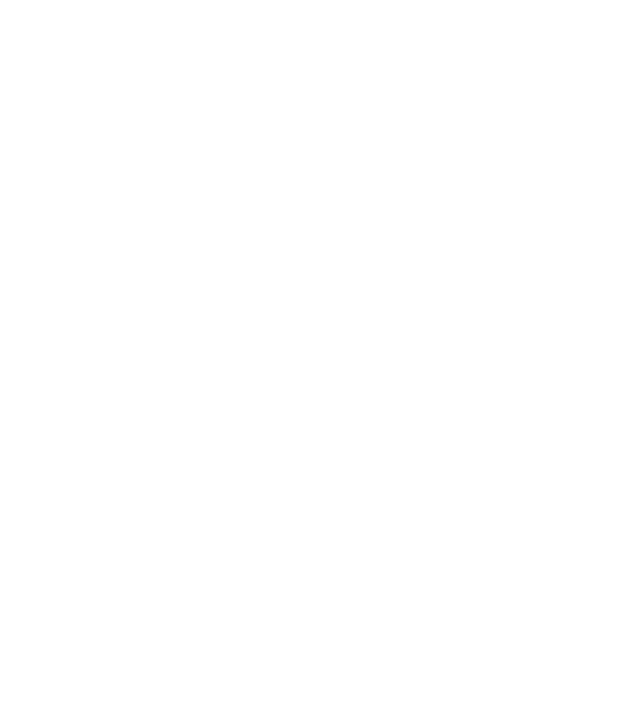
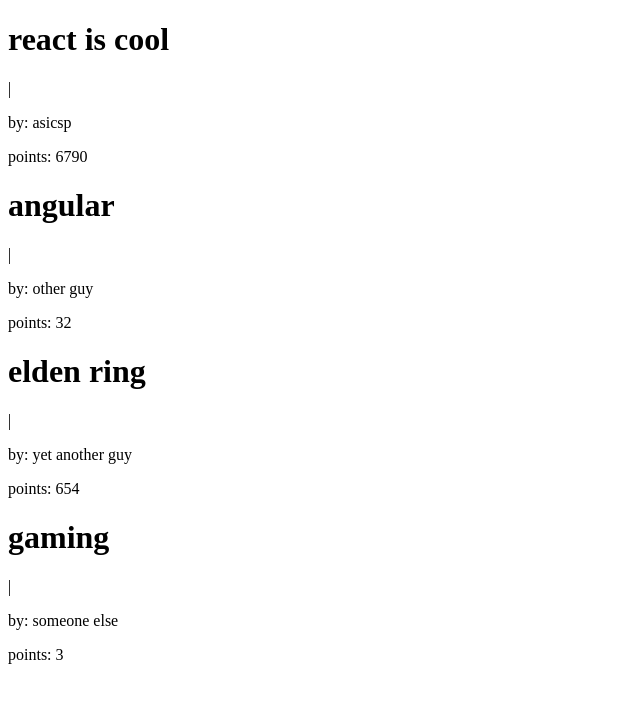
Before and after one commit to Vaishali096/HackerNews, a React (Vite) app in the folder React-HackerProject/: page / in a window 1280 px wide. Shown: the top 702 px of the page, without its empty margins (0-640 px from the left). Built offline with nearby package versions, Linux system fonts and the light colour scheme.

Commit message:
Spinner component added

```diff
--- a/React-HackerProject/package.json
+++ b/React-HackerProject/package.json
@@ -11,7 +11,8 @@
   },
   "dependencies": {
     "react": "^18.2.0",
-    "react-dom": "^18.2.0"
+    "react-dom": "^18.2.0",
+    "react-loader-spinner": "^5.4.5"
   },
   "devDependencies": {
     "@types/react": "^18.2.15",
--- a/React-HackerProject/src/App.jsx
+++ b/React-HackerProject/src/App.jsx
@@ -1,16 +1,12 @@
-import { useState } from 'react'
-import reactLogo from './assets/react.svg'
-import viteLogo from '/vite.svg'
 import './App.css'
+import Spinner from './components/Spinner';
 
 function App() {
-  const [count, setCount] = useState(0)
-
-  return (
-    <>
-
+  return(
+<>
+<Spinner />
     </>
-  )
+  );
 }
 
-export default App
+export default App;
--- /dev/null
+++ b/React-HackerProject/src/components/Spinner.jsx
@@ -0,0 +1,76 @@
+import { useState,useEffect } from 'react'
+import { ThreeDots } from "react-loader-spinner";
+import Spinnerarticle from './Spinnerarticle';
+function Spinner(){
+  const [isLoading, setIsLoading] = useState(true);
+  const mockData = [
+    {
+      id: 1,
+      title: "react is cool",
+      website: "something.com",
+      points: 6790,
+      author: "asicsp",
+      created_at: 67234807800,
+    },
+    {
+      id: 2,
+      title: "angular",
+      website: "something.com",
+      points: 32,
+      author: "other guy",
+      created_at: 67234807800,
+    },
+    {
+      id: 3,
+      title: "elden ring",
+      website: "something.com",
+      points: 654,
+      author: "yet another guy",
+      created_at: 67234807800,
+    },
+    {
+      id: 4,
+      title: "gaming",
+      website: "something.com",
+      points: 3,
+      author: "someone else",
+      created_at: 67234807800,
+    },
+  ];
+
+useEffect(() => {
+    const timer = setTimeout(() => {
+      setIsLoading(false);
+    }, 2000);
+    console.log(isLoading);
+    return () => clearTimeout(timer);
+  }, []);
+
+  return (
+    <>
+       {isLoading ? (
+        <ThreeDots
+        height="80"
+        width="80"
+        radius="9"
+        color="#4fa94d"
+        ariaLabel="three-dots-loading"
+        wrapperStyle={{}}
+        wrapperClassName=""
+        visible={true}
+        loading={isLoading}
+         />
+       ) : (
+      mockData.map((post) => <Spinnerarticle post={post} key={post.id} />)
+       )}
+      </>
+      );
+      }
+
+      export default Spinner;
+
+               {/* ):(
+          articles.map((article) => (
+            <NewsCard article = {article} key = {article.objectID}
+          ))
+         )} */}
--- /dev/null
+++ b/React-HackerProject/src/components/Spinnerarticle.jsx
@@ -0,0 +1,9 @@
+export default function Spinnerarticle({ post }) {
+    console.log(post);
+    return (
+      <div>
+        <h1>{post.title}</h1> |<p>by: {post.author}</p>
+        <p>points: {post.points}</p>
+      </div>
+    );
+  }
```
Also changed, not shown: 1 other file (tests, documents, lock files or other folders).
